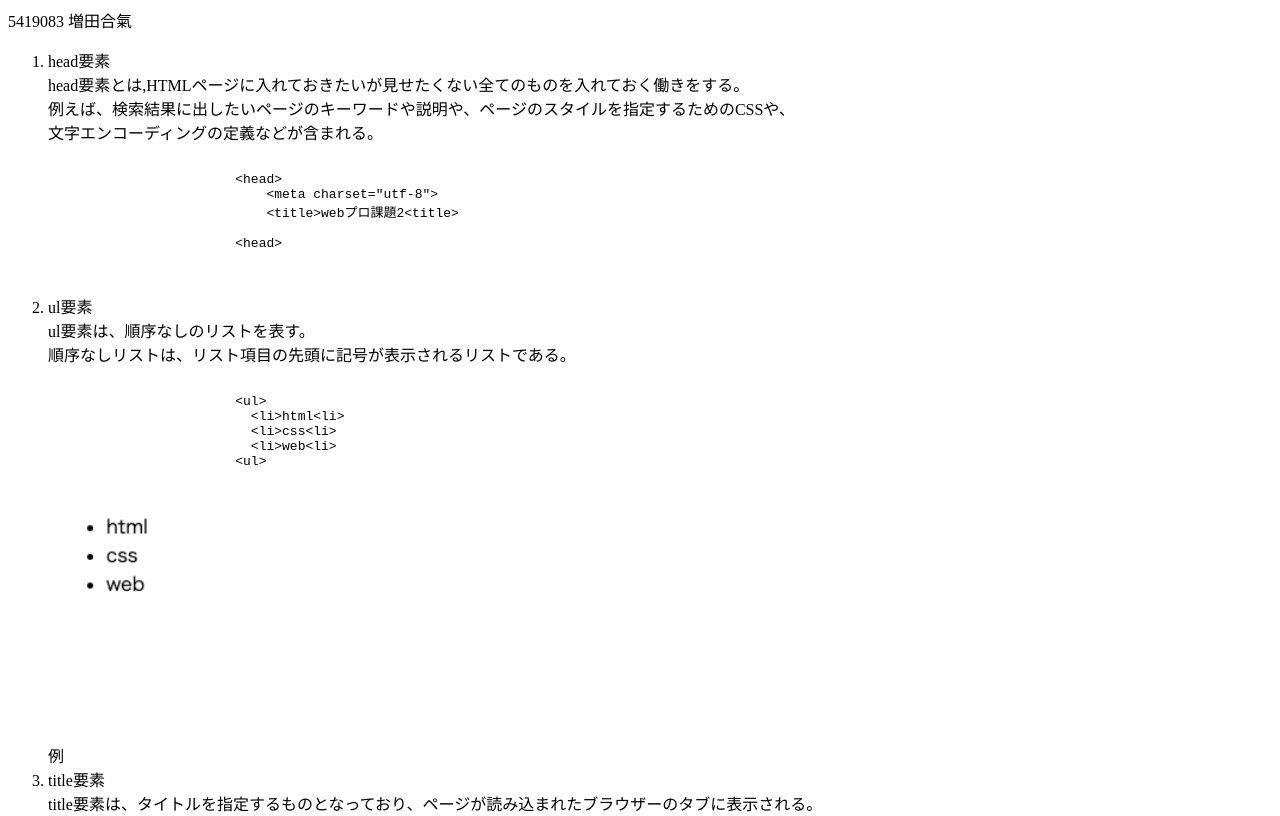
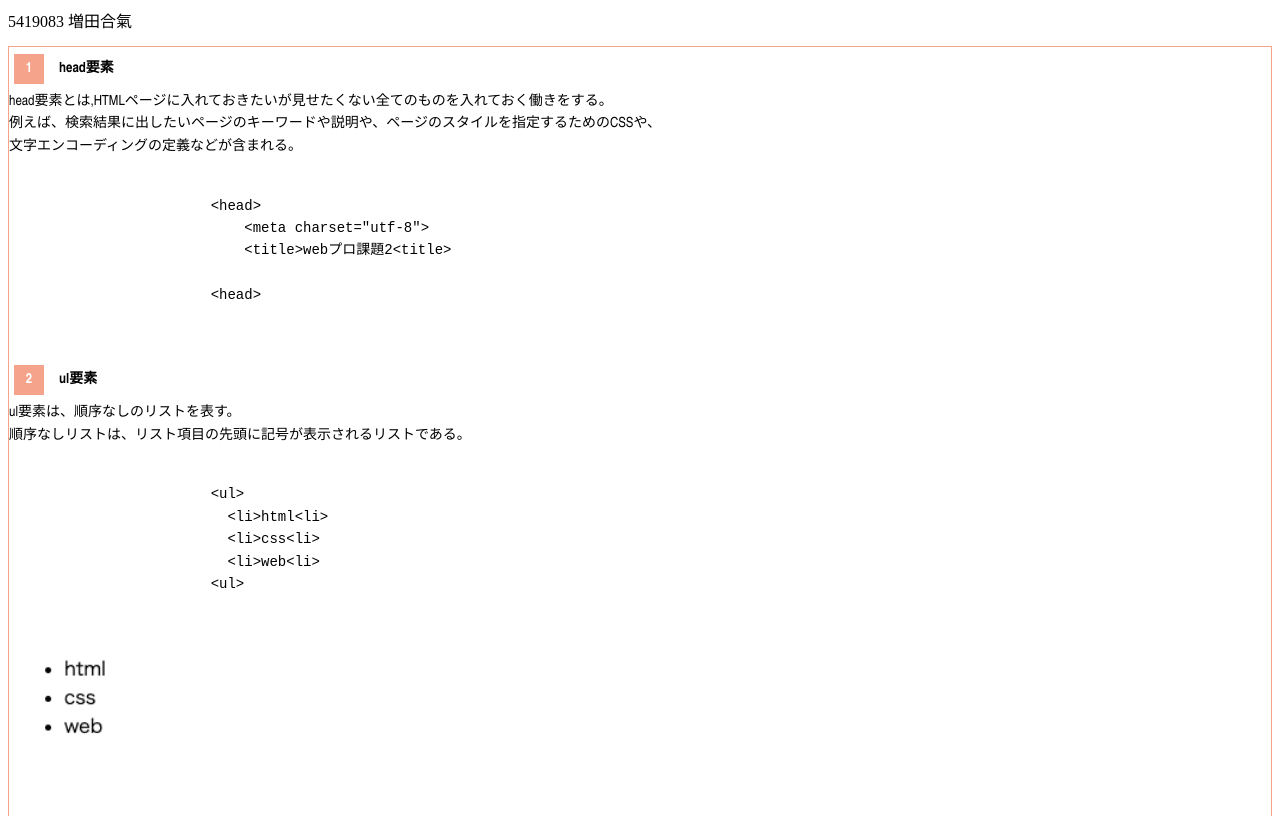
Before and after one commit to aiki03/web2, a plain HTML site: page index.html in a window 1280 px wide. Shown: the top 816 px of the page. Drawn offline with Linux system fonts and the light colour scheme.

Commit message:
Update style.css

```diff
--- a/style.css
+++ b/style.css
@@ -1,4 +1,4 @@
-ol.sample1{
+ol.css1{
     counter-reset:list;
     list-style-type:none;
     font: 14px/1.6 'arial narrow', sans-serif;
@@ -6,7 +6,7 @@ ol.sample1{
     border: solid 1px #F6A38B;
   }
 
-  ol.sample1 li{
+  ol.css1 li{
     position:relative;
     line-height: 30px;
     margin: 7px 0 7px 40px;
@@ -15,7 +15,7 @@ ol.sample1{
     font-size:14px;
   }
 
-  ol.sample1 li:before{
+  ol.css1 li:before{
     counter-increment: list;
     content: counter(list);
     position: absolute;
```
